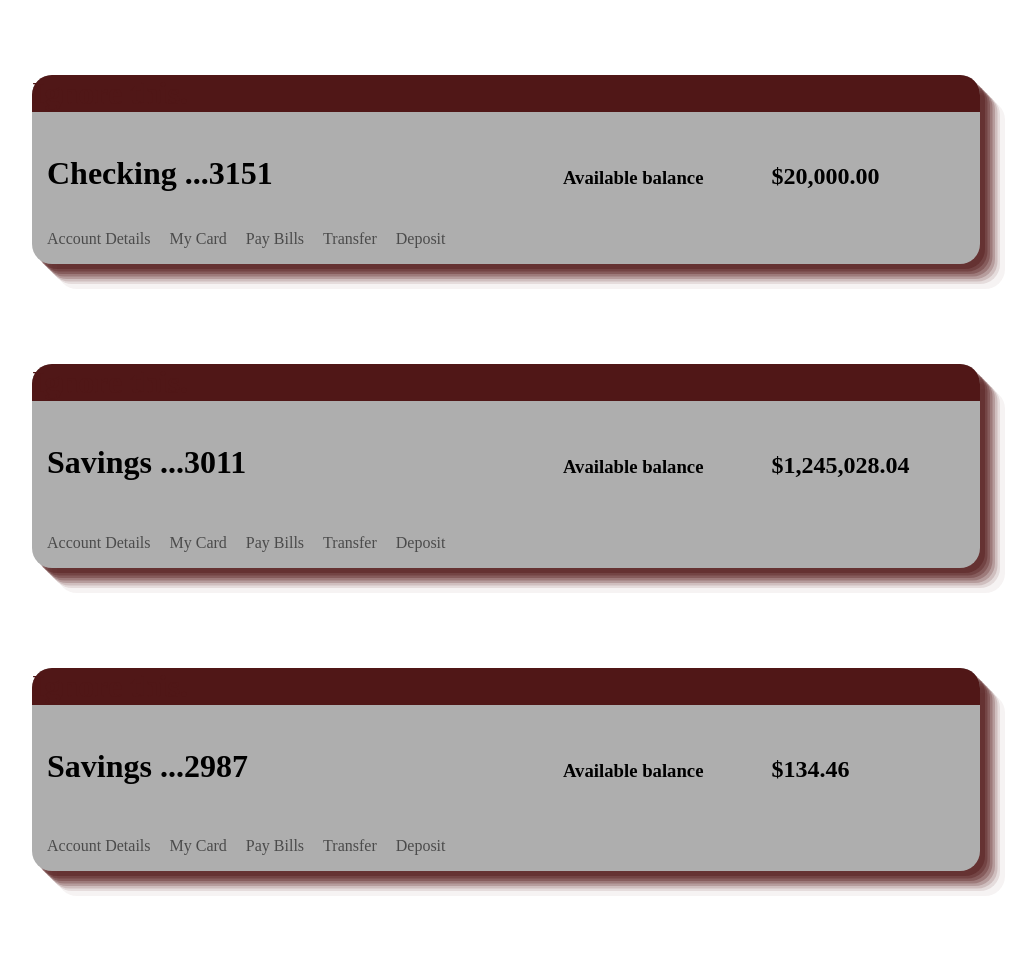
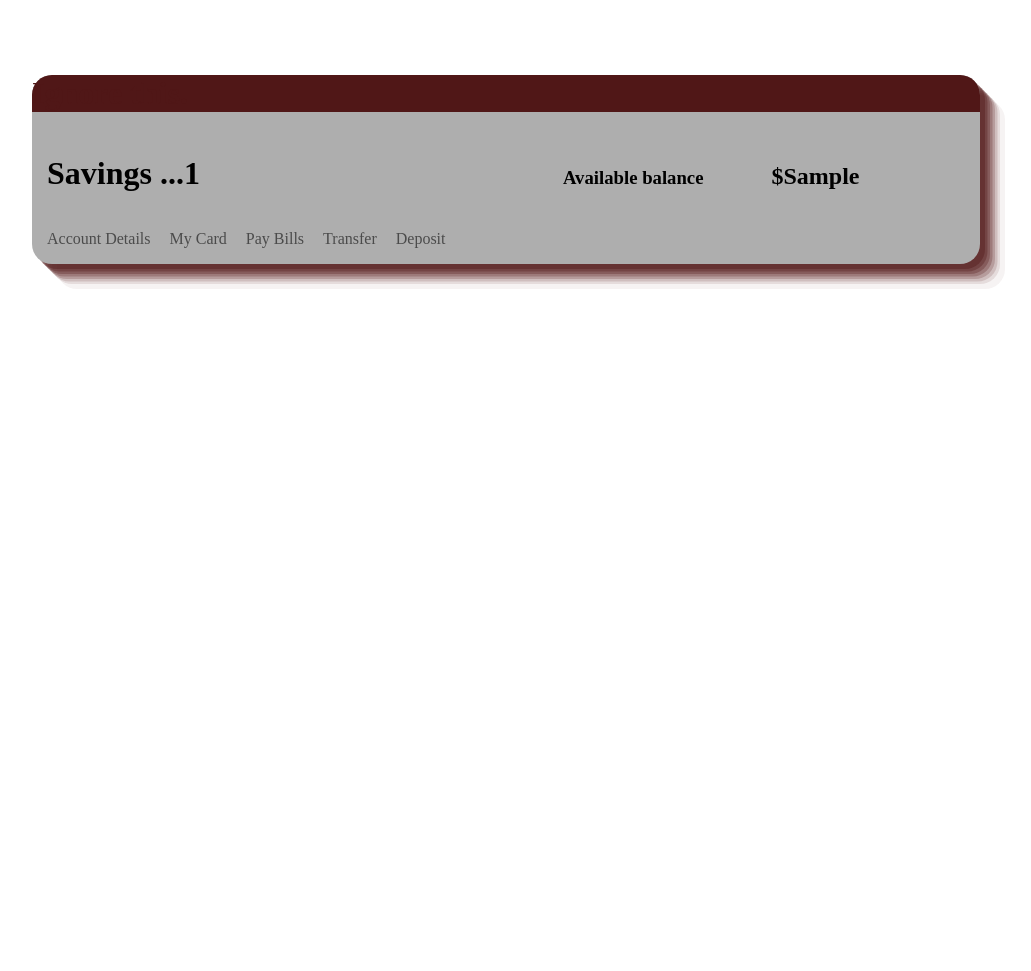
Before and after one commit to praveenksamy148/Banking-Web-Application, a PHP site: page /accountpage.php in a window 1280 px wide. Shown: the part 75-1046 px from the top of the page, without its empty margins (134-1165 px from the left). After the commit the page ends 359 px from the top, so only its background shows below. Run offline with PHP 8.4, Linux system fonts and the light colour scheme; the visitor is signed in with stand-in values (Sample User, id 1); tables that the repository leaves empty or names only in its code hold one stand-in row (values such as "Sample post").

Commit message:
account page updated

```diff
--- a/accountpage.php
+++ b/accountpage.php
@@ -17,20 +17,25 @@ if(!isset($_SESSION["authenticate"])){
     }
 
     $numOfAccounts = 0;
-    $sql = "SELECT * FROM acc_info";
+    $sql = "SELECT money, accID, accType FROM account_info";
     $result = mysqli_query($conn, $sql);
 
-    // $accountInfoMatrix = array (
-    //     $accountIdArray => array();
-
-
-    // )
-
-    $accountIdArray = array();
+    $accountInfoMatrix = array (
+        "accID" => array(),
+        "money" => array(),
+        "accType" => array()
+    );
 
     if ($result) {
         while ($row = mysqli_fetch_assoc($result)){
-            $accountIdArray[] = $row["account_id"];
+            $accountInfoMatrix["accID"][] = $row["accID"];
+            $accountInfoMatrix["money"][] = $row["money"];
+            if ($row["accType"] == 1) {
+                $accountInfoMatrix["accType"][] = "Checking";
+            } else {
+                $accountInfoMatrix["accType"][] = "Savings";
+            }
+            $numOfAccounts++;
         }
     }
 
@@ -64,9 +69,9 @@ if(!isset($_SESSION["authenticate"])){
             <div class="account-container-top">
                 <h1>Ignore this.</h1>
             </div>
-            <h1>Checking ...3151</h1>
+            <h1><?php echo $accountInfoMatrix["accType"][0]?> ...<?php echo $accountInfoMatrix["accID"][0] ?></h1>
             <h3>Available balance</h3>
-            <h2>$20,000.00</h2>
+            <h2>$<?php echo $accountInfoMatrix["money"][0]?></h2>
             <div class="account-options-container">
                 <p class="account-options"><a href='accountdetails.html'>Account Details</a></p>
                 <p class="account-options"><a href='carddetails.html'>My Card</a></p>
@@ -75,35 +80,33 @@ if(!isset($_SESSION["authenticate"])){
                 <p class="account-options"><a href='deposits.html'>Deposit</a></p>
             </div>
         </div>
-        <div class="account-container">
-            <div class="account-container-top">
-                <h1>Ignore this.</h1>
-            </div>
-            <h1>Savings ...3011</h1>
-            <h3>Available balance</h3>
-            <h2>$1,245,028.04</h2>
-            <div class="account-options-container">
-                <p class="account-options"><a href='accountdetails.html'>Account Details</a></p>
-                <p class="account-options"><a href='carddetails.html'>My Card</a></p>
-                <p class="account-options"><a href='bills.html'>Pay Bills</a></p>
-                <p class="account-options"><a href='transfers.html'>Transfer</a></p>
-                <p class="account-options"><a href='deposits.html'>Deposit</a></p>
-            </div>
-        </div>
-        <div class="account-container">
-            <div class="account-container-top">
-                <h1>Ignore this.</h1>
-            </div>
-            <h1>Savings ...2987</h1>
-            <h3>Available balance</h3>
-            <h2>$134.46</h2>
-            <div class="account-options-container">
-                <p class="account-options"><a href='accountdetails.html'>Account Details</a></p>
-                <p class="account-options"><a href='carddetails.html'>My Card</a></p>
-                <p class="account-options"><a href='bills.html'>Pay Bills</a></p>
-                <p class="account-options"><a href='transfers.html'>Transfer</a></p>
-                <p class="account-options"><a href='deposits.html'>Deposit</a></p>
-            </div>
-        </div>
+        <?php
+            // Class attributes constants
+            $accountContainerClass = "account-container";
+            $accountContainerTopClass = "account-container-top";
+            $accountOptionsContainerClass = "account-options-container";
+            $accountOptionsClass = "account-options";
+
+            for ($i = 1; $i < $numOfAccounts; $i++) {
+                echo "<div class=\"$accountContainerClass\">
+                    <div class=\"$accountContainerTopClass\">
+                        <h1>Ignore this.</h1>
+                    </div>
+                    <h1>" . $accountInfoMatrix["accType"][$i] . " ..." . $accountInfoMatrix["accID"][$i] . "</h1>
+                    <h3>Available balance</h3>
+                    <h2>$" . $accountInfoMatrix["money"][$i] . "</h2>
+                    <div class=\"$accountOptionsContainerClass\">
+                        <p class=\"$accountOptionsClass\"><a href='accountdetails.html'>Account Details</a></p>
+                        <p class=\"$accountOptionsClass\"><a href='carddetails.html'>My Card</a></p>
+                        <p class=\"$accountOptionsClass\"><a href='bills.html'>Pay Bills</a></p>
+                        <p class=\"$accountOptionsClass\"><a href='transfers.html'>Transfer</a></p>
+                        <p class=\"$accountOptionsClass\"><a href='deposits.html'>Deposit</a></p>
+                    </div>
+                </div>";
+
+
+            }
+
+        ?>
     </body>
 </html>
```
